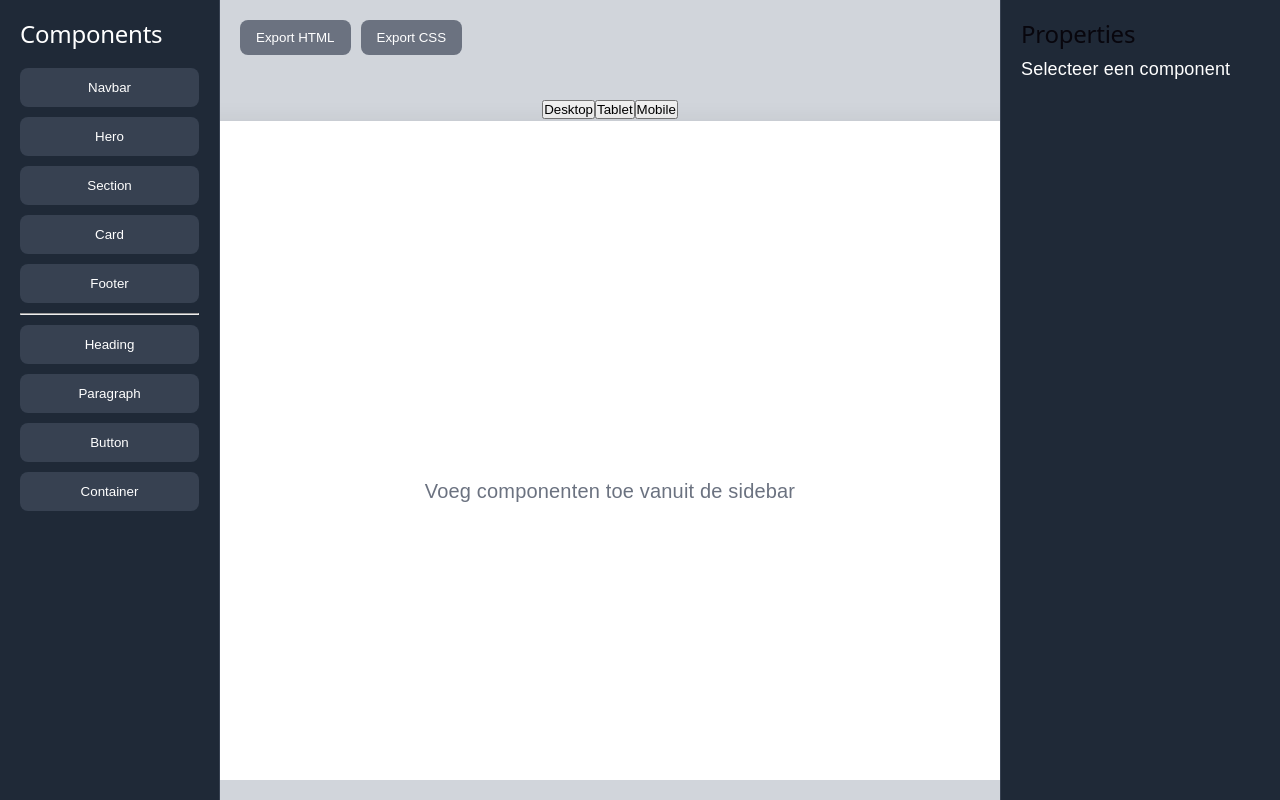
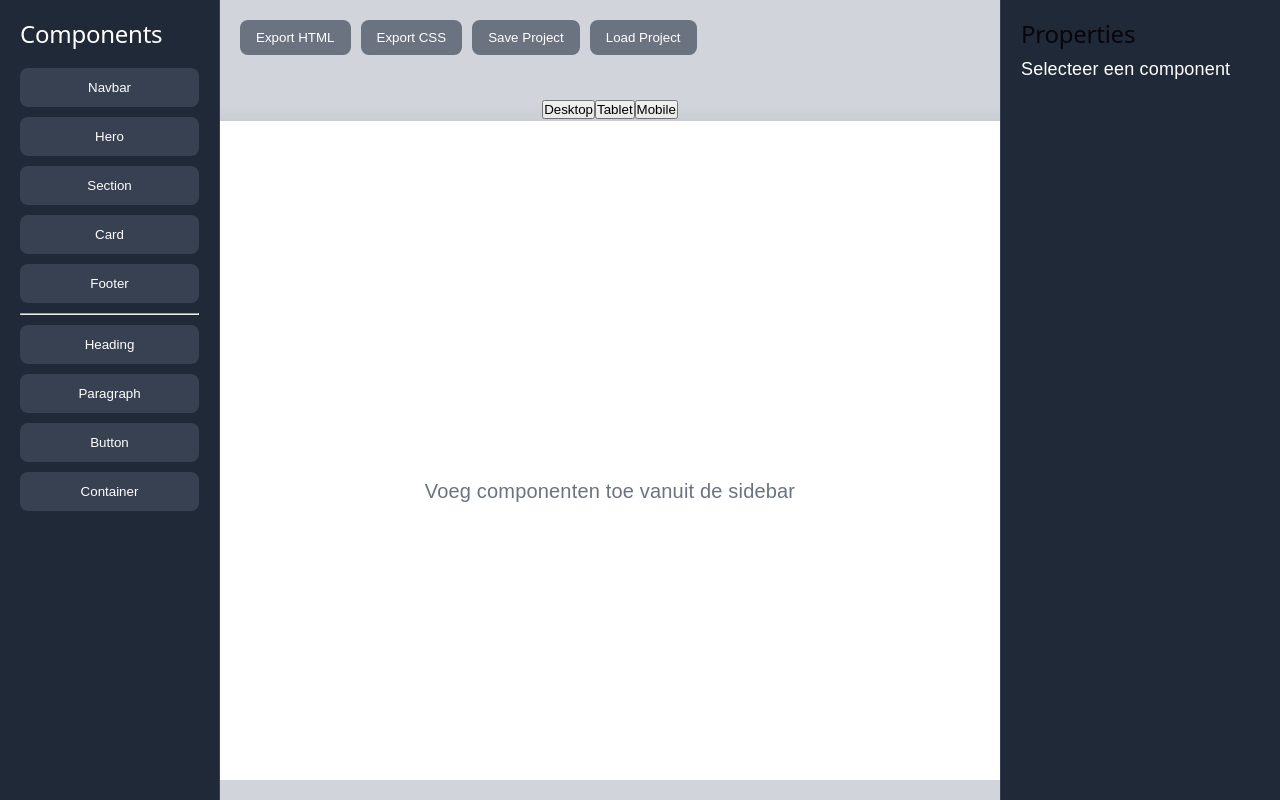
Before and after one commit to itzmitto/html-css-builder, a React (Vite) app: page / in a window 1280 px wide. Built offline with nearby package versions, Linux system fonts and the light colour scheme.

Commit message:
Add save and load project functionality with local storage

```diff
--- a/src/App.tsx
+++ b/src/App.tsx
@@ -183,6 +183,30 @@ function App() {
     alert("CSS gekopieerd!");
   };
 
+  const saveProject = () => {
+    localStorage.setItem(
+      "website-builder-project",
+      JSON.stringify(components)
+    );
+
+    alert("Project opgeslagen!");
+  };
+
+  const loadProject = () => {
+    const savedProject = localStorage.getItem(
+      "website-builder-project"
+    );
+
+    if (!savedProject) {
+      alert("Geen opgeslagen project gevonden");
+      return;
+    }
+
+    setComponents(JSON.parse(savedProject));
+
+    alert("Project geladen!");
+  };
+
   return (
     <div className="editor">
       <Sidebar addComponent={addComponent} />
@@ -195,6 +219,14 @@ function App() {
 
           <button onClick={exportCSS}>
             Export CSS
+          </button>
+
+          <button onClick={saveProject}>
+            Save Project
+          </button>
+
+          <button onClick={loadProject}>
+            Load Project
           </button>
         </div>
 
```
